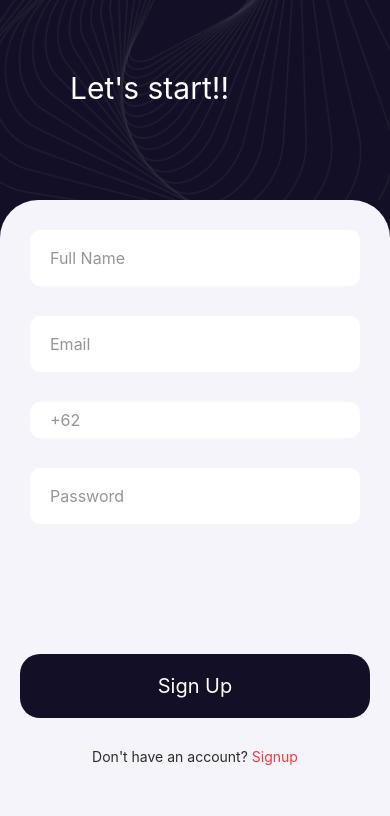
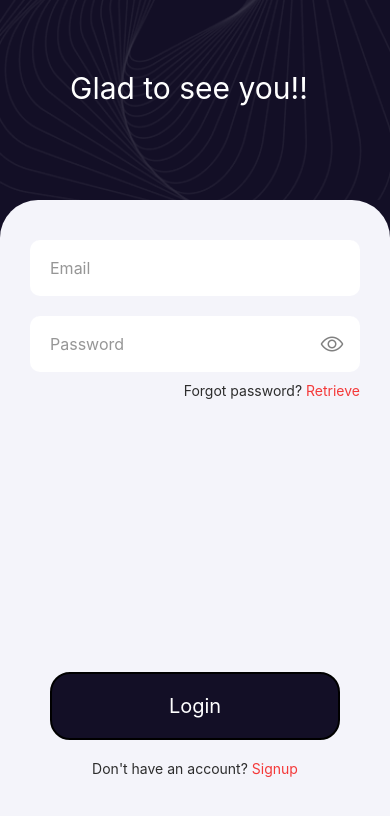
Before and after one commit to munezeromicha/Hoop-App-TP, a React Native app: screen / in a window 390 px wide. Shown: the top 816 px of the page. Built offline with nearby package versions, Linux system fonts and the light colour scheme.

Commit message:
feature: added fluent-eye

```diff
--- a/App.tsx
+++ b/App.tsx
@@ -7,9 +7,9 @@ import Register from './screens/Register';
 export default function App() {
   return (
     <View style={styles.container}>
-      {/* <LoginEmail /> */}
+      <LoginEmail />
       {/* <LoginPhone /> */}
-      <Register/>
+      {/* <Register/> */}
       <StatusBar style="auto" />
     </View>
   );
--- a/package.json
+++ b/package.json
@@ -13,6 +13,7 @@
     "expo-status-bar": "~1.11.1",
     "react": "18.2.0",
     "react-native": "0.73.6",
+    "react-native-country-picker-modal": "^2.0.0",
     "react-native-picker-select": "^9.1.3",
     "react-native-web": "^0.19.10"
   },
--- a/screens/Login with email.tsx
+++ b/screens/Login with email.tsx
@@ -1,9 +1,33 @@
-import { StyleSheet,View, Text, Image, TouchableOpacity, TextInput, Button } from 'react-native'
-import React from 'react';
+import { StyleSheet,View, Text, Image, TouchableOpacity, TextInput, Button, TouchableWithoutFeedback, Alert } from 'react-native'
+import React, { useState } from 'react';
 import MaskGroup from '../assets/MaskGroup.png';
+import { Ionicons } from '@expo/vector-icons';
 
 
 const LoginEmail = () => {
+  const [email, setEmail] = useState('');
+  const [password, setPassword] = useState('');
+  const [secureTextEntry, setSecureTextEntry] = useState(true);
+
+  const handleEmailChange = (value: string) => {
+    setEmail(value);
+  };
+
+  const handlePasswordChange = (text: string) => {
+    setPassword(text);
+  };
+
+  const togglePasswordVisibility = () => {
+    setSecureTextEntry(!secureTextEntry);
+  };
+
+  const handleSubmit = () => {
+    if ( email  && password) {
+      Alert.alert('logged in Successfully!');
+    } else {
+      Alert.alert('Failed', 'Please fill in all fields');
+    }
+  };
   return (
     <>
     <View style={styles.Main}>
@@ -14,20 +38,34 @@ const LoginEmail = () => {
           <TextInput
           style={styles.email}
           placeholder="Email"
+          value={email}
+          onChangeText={handleEmailChange}
           placeholderTextColor= "rgba(45, 45, 45, 0.5)"
           />
           </View>
-          <View style={styles.inputs1}>
+        <View style={styles.inputs}>
+        <View style={styles.passwordInputContainer}>
             <TextInput
-          style={styles.email}
+              style={styles.email1}
               placeholder="Password"
+              secureTextEntry={secureTextEntry}
               placeholderTextColor= "rgba(45, 45, 45, 0.5)"
+              value={password}
+              onChangeText={handlePasswordChange}
             />
+            <TouchableWithoutFeedback onPress={togglePasswordVisibility}>
+              <Ionicons name={secureTextEntry ? 'eye-outline' : 'eye-off-outline'} size={24} color="gray" />
+            </TouchableWithoutFeedback>
+          </View>
         </View>
           <Text style={styles.bottomText1}>Forgot password?
         <Text style={styles.lastText1}> Retrieve</Text>
       </Text>
-          <TouchableOpacity style={styles.button}><Text style={styles.buttonText}>Login</Text></TouchableOpacity>
+          <TouchableOpacity
+           style={styles.button}
+           onPress={handleSubmit}
+          ><Text style={styles.buttonText}>Login</Text>
+          </TouchableOpacity>
           <Text style={styles.bottomText}>Don't have an account?
         <Text style={styles.lastText}> Signup</Text>
       </Text>
@@ -57,26 +95,43 @@ const styles = StyleSheet.create({
     padding: 70,
     color: '#fff',
   },
-  container:{
+  container: {
     height: 650,
     backgroundColor: '#F4F4FA',
     borderTopLeftRadius: 38,
-    borderTopEndRadius: 38,
+    borderTopRightRadius: 38,
+    paddingTop: 30,
+    paddingHorizontal: 30,
   },
   inputs: {
    backgroundColor: '#fff',
-    margin: 30,
-    marginTop: 60,
-    marginBottom: 0,
+   margin: 0,
+   marginTop: 10,
+   marginBottom: 10,
    padding: 8,
    borderRadius: 10,
    paddingHorizontal: 10,
+},
+email1: {
+  flex: 1,
+  height: 40,
+  paddingLeft: 10,
+  fontSize: 16,
+  borderColor: '#ccc',
+  borderRadius: 5,
+},
+passwordInputContainer: {
+  flexDirection: 'row',
+  alignItems: 'center',
+  justifyContent: 'flex-end',
+  paddingRight: 6,
+  borderColor: '#ccc',
+  borderRadius: 5,
 },
 inputs1: {
  backgroundColor: '#fff',
  margin: 30,
  marginTop: 30,
- marginBottom: 0,
  padding: 8,
  borderRadius: 10,
  paddingHorizontal: 10,
@@ -113,7 +168,6 @@ lastText: {
 bottomText1:{
   flex: 5,
   textAlign: 'right',
-  padding: 20,
   color: '#2D2D2D',
 },
 lastText1: {
--- a/screens/Register.tsx
+++ b/screens/Register.tsx
@@ -1,17 +1,17 @@
-import { StyleSheet, View, Text, Image, TouchableOpacity, TextInput, Button, Alert } from 'react-native'
+import { StyleSheet, View, Text, Image, TouchableOpacity, TextInput, Button, Alert, TouchableWithoutFeedback } from 'react-native'
 import React, { useState } from 'react';
 import MaskGroup from '../assets/MaskGroup.png';
-
-
+import { Ionicons } from '@expo/vector-icons';
 
 const Register = () => {
-  const [fullName, setFullName] = useState('');
+  const [authentication, setAuthentication] = useState('');
   const [email, setEmail] = useState('');
   const [phoneNumber, setPhoneNumber] = useState('');
   const [password, setPassword] = useState('');
+  const [secureTextEntry, setSecureTextEntry] = useState(true);
 
-  const handleFullNameChange = (text: string) => {
-    setFullName(text);
+  const handleAuthenticationChange = (text: string) => {
+    setAuthentication(text);
   };
   const handleEmailChange = (text: string) => {
     setEmail(text);
@@ -25,8 +25,12 @@ const Register = () => {
     setPassword(text);
   };
 
+  const togglePasswordVisibility = () => {
+    setSecureTextEntry(!secureTextEntry);
+  };
+
   const handleSubmit = () => {
-    if (fullName && email && phoneNumber && password) {
+    if (authentication && email && phoneNumber && password) {
       Alert.alert('Account Created Successfully!');
     } else {
       Alert.alert('Failed', 'Please fill in all fields');
@@ -41,16 +45,6 @@ const Register = () => {
           <View style={styles.inputs1}>
             <TextInput
               style={styles.email}
-              placeholder="Full Name"
-              keyboardType="default"
-              placeholderTextColor= "rgba(45, 45, 45, 0.5)"
-              value={fullName}
-              onChangeText={handleFullNameChange}
-            />
-          </View>
-          <View style={styles.inputs1}>
-            <TextInput
-              style={styles.email}
               placeholder="Email"
               keyboardType="email-address"
               placeholderTextColor= "rgba(45, 45, 45, 0.5)"
@@ -58,25 +52,40 @@ const Register = () => {
               onChangeText={handleEmailChange}
             />
           </View>
+        <View style={styles.inputs1}>
+        <View style={styles.passwordInputContainer}>
+            <TextInput
+              style={styles.email1}
+              placeholder="Password"
+              placeholderTextColor= "rgba(45, 45, 45, 0.5)"
+              secureTextEntry={secureTextEntry}
+              value={password}
+              onChangeText={handlePasswordChange}
+            />
+            <TouchableWithoutFeedback onPress={togglePasswordVisibility}>
+              <Ionicons name={secureTextEntry ? 'eye-outline' : 'eye-off-outline'} size={24} color="gray" />
+            </TouchableWithoutFeedback>
+          </View>
+        </View>
+          <View style={styles.inputs1}>
+            <TextInput
+              style={styles.email}
+              placeholder="Password Authentication"
+              keyboardType="default"
+              placeholderTextColor= "rgba(45, 45, 45, 0.5)"
+              value={authentication}
+              onChangeText={handleAuthenticationChange}
+            />
+          </View>
           <View style={styles.inputs1}>
           <TextInput
-          style={styles.email1}
-          placeholder="+62"
+          style={styles.email}
+          placeholder="Phone number"
           keyboardType="phone-pad"
           placeholderTextColor= "rgba(45, 45, 45, 0.5)"
           value={phoneNumber}
           onChangeText={handlePhoneNumberChange}
           />
-          </View>
-          <View style={styles.inputs1}>
-            <TextInput
-              style={styles.email}
-              placeholder="Password"
-              placeholderTextColor= "rgba(45, 45, 45, 0.5)"
-              secureTextEntry
-              value={password}
-              onChangeText={handlePasswordChange}
-            />
           </View>
       <TouchableOpacity
         style={styles.button}
@@ -84,8 +93,8 @@ const Register = () => {
       >
         <Text style={styles.buttonText}>Sign Up</Text>
       </TouchableOpacity>
-        <Text style={styles.bottomText}>Don't have an account?
-          <Text style={styles.lastText}> Signup</Text>
+        <Text style={styles.bottomText}>Have an account
+          <Text style={styles.lastText}> Sign In</Text>
         </Text>
       </View>
         </View>
@@ -114,8 +123,19 @@ const styles = StyleSheet.create({
     color: '#fff',
   },
   email1: {
+    flex: 1,
+    height: 40,
     paddingLeft: 10,
     fontSize: 16,
+    borderColor: '#ccc',
+    borderRadius: 5,
+  },
+  passwordInputContainer: {
+    flexDirection: 'row',
+    alignItems: 'center',
+    justifyContent: 'flex-end',
+    paddingRight: 6,
+    borderRadius: 5,
   },
   container: {
     height: 650,
@@ -154,20 +174,10 @@ const styles = StyleSheet.create({
     flex: 5,
     alignSelf: 'center',
     paddingTop: 10,
-    color: '#2D2D2D',
+    color: '#rgba(45, 45, 45, 0.5)',
   },
   lastText: {
     fontSize: 14,
     color: '#F43939',
   },
-  bottomText1: {
-    flex: 5,
-    paddingLeft: 180,
-    paddingTop: 10,
-    color: '#2D2D2D',
-  },
-  lastText1: {
-    fontSize: 14,
-    color: '#F43939',
-  },
 })
```
Also changed, not shown: screens/Login with phone.tsx (+86 -84 lines), assets/fluent_eye-off-16-filled.png (added), 1 other file (tests, documents, lock files or other folders). Lines whose indentation alone changed are shown as unchanged.
